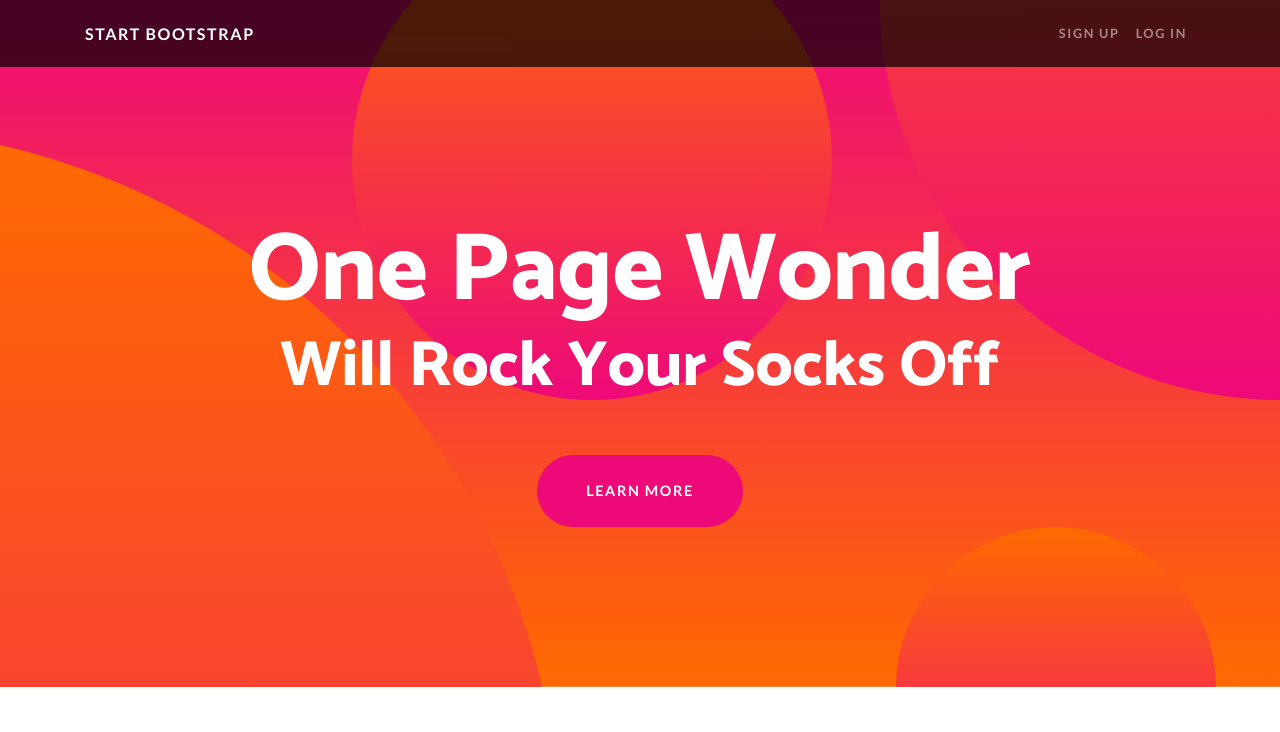
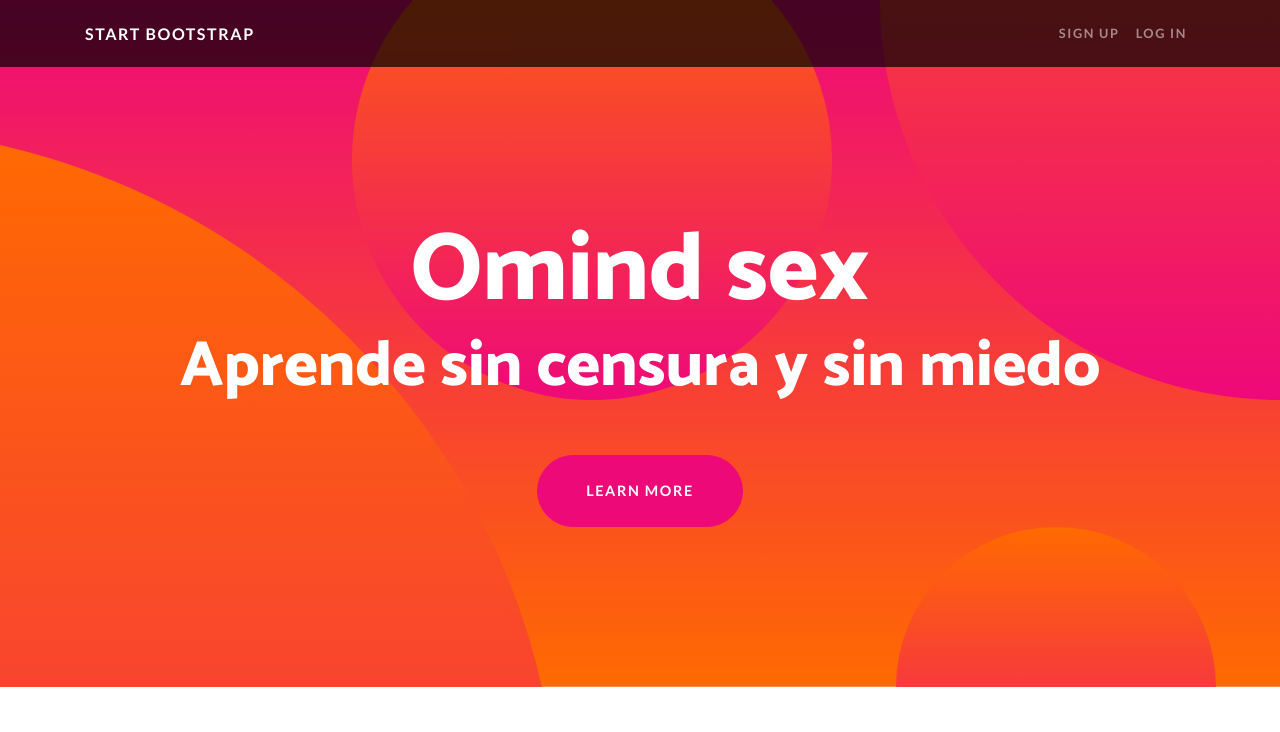
Before and after one commit to Mariamapa/Omind-sex-, a website: page index.html in a window 1280 px wide. Shown: the top 732 px of the page. Drawn offline with Linux system fonts and the light colour scheme.

Commit message:
Update index.html

```diff
--- a/index.html
+++ b/index.html
@@ -47,8 +47,8 @@
   <header class="masthead text-center text-white">
     <div class="masthead-content">
       <div class="container">
-        <h1 class="masthead-heading mb-0">One Page Wonder</h1>
-        <h2 class="masthead-subheading mb-0">Will Rock Your Socks Off</h2>
+        <h1 class="masthead-heading mb-0">Omind sex </h1>
+        <h2 class="masthead-subheading mb-0">Aprende sin censura y sin miedo</h2>
         <a href="#" class="btn btn-primary btn-xl rounded-pill mt-5">Learn More</a>
       </div>
     </div>
```
